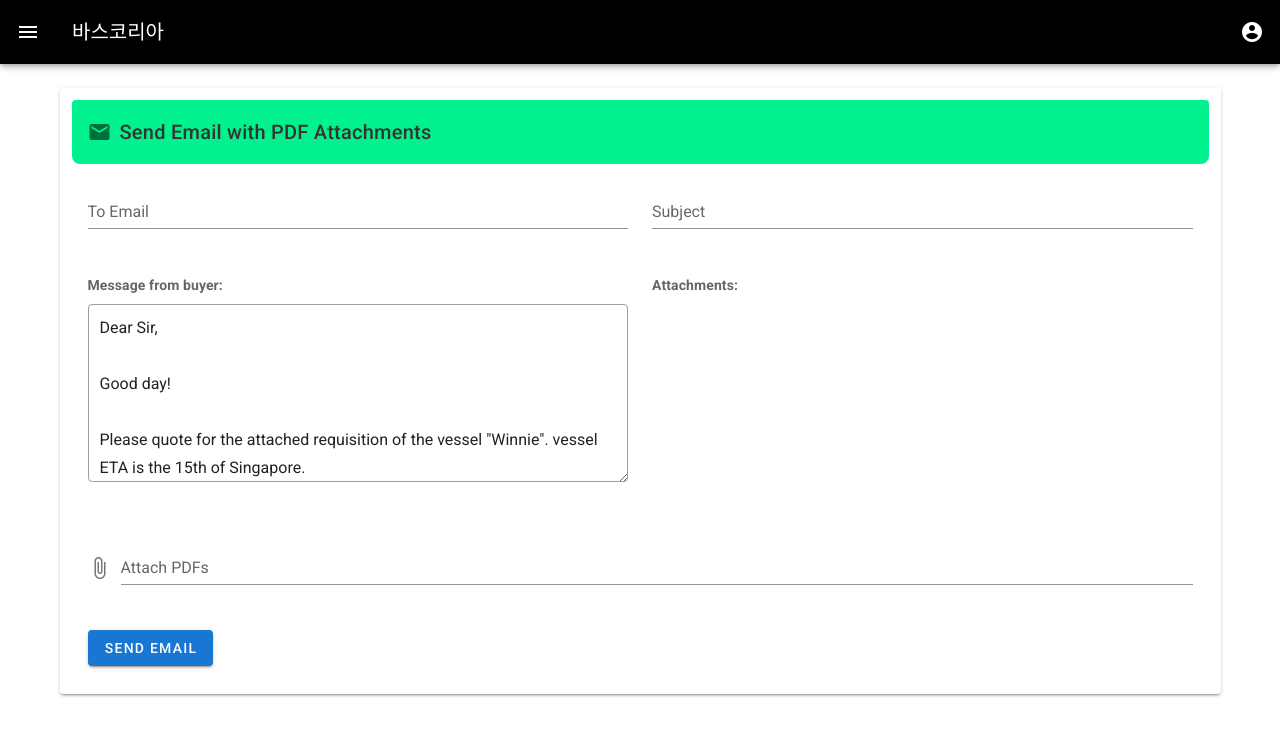
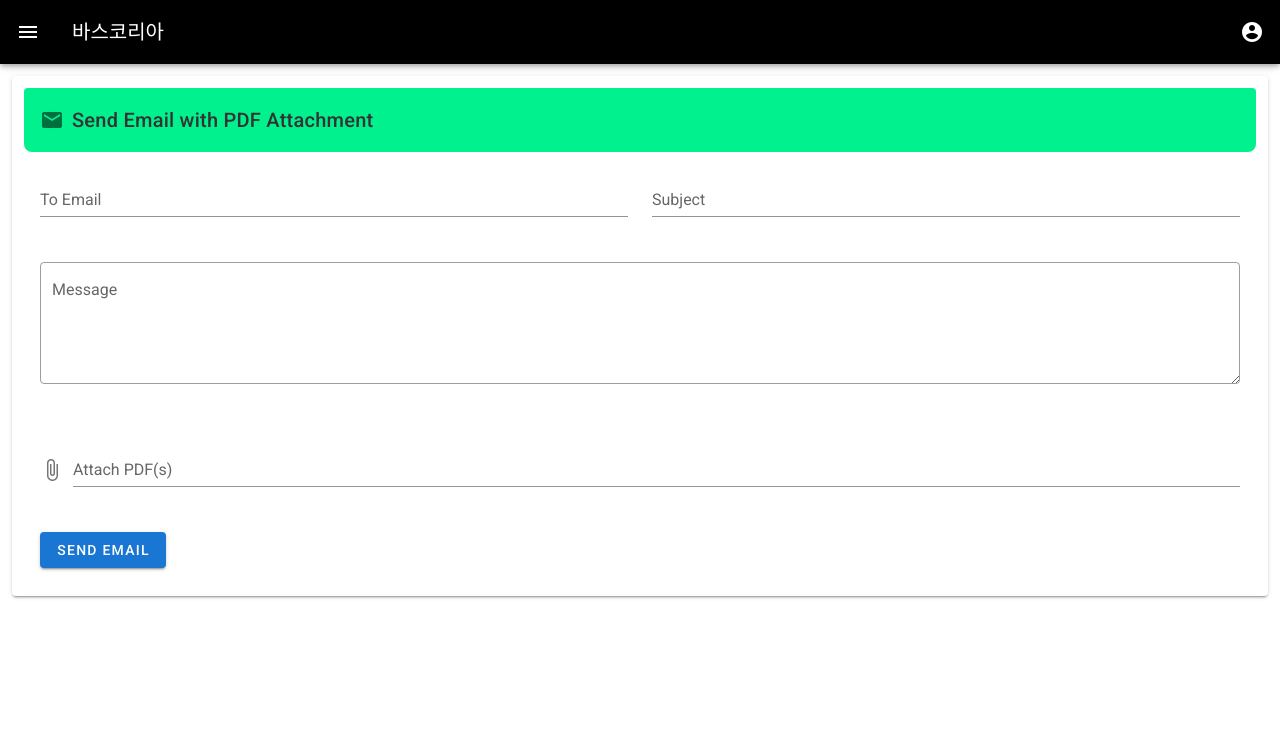
Before and after one commit to tlfqk13/demo-admin, a Vue app: page /send-email in a window 1280 px wide. Shown: the top 736 px of the page. Built offline with nearby package versions, Linux system fonts and the light colour scheme.

Commit message:
* pdf 생성해서 메일까지 보내는 뷰

```diff
--- a/src/views/EmailForm.vue
+++ b/src/views/EmailForm.vue
@@ -1,10 +1,8 @@
 <template>
-  <v-app>
-    <v-container>
   <v-card class="pa-3 mb-4">
     <v-card-title class="section-title">
       <v-icon class="mr-2">mdi-email</v-icon>
-          Send Email with PDF Attachments
+      Send Email with PDF Attachment
     </v-card-title>
     <v-card-text>
       <v-form @submit.prevent="sendEmail">
@@ -15,35 +13,16 @@
           <v-col cols="12" md="6">
             <v-text-field v-model="subject" label="Subject" required></v-text-field>
           </v-col>
-              <v-col cols="12" md="6">
-                <strong>Message from buyer:</strong>
-                <v-textarea
-                  v-model="headerMessage"
-                  rows="6"
-                  outlined
-                  class="mt-2"
-                ></v-textarea>
-              </v-col>
-              <v-col cols="12" md="6">
-                <strong>Attachments:</strong>
-                <v-list>
-                  <v-list-item v-for="(file, index) in pdfFiles" :key="index">
-                    <v-list-item-content>
-                      <v-list-item-title>
-                        <v-icon small class="mr-1">mdi-attachment</v-icon>
-                        <span>{{ file.name }}</span>
-                      </v-list-item-title>
-                    </v-list-item-content>
-                  </v-list-item>
-                </v-list>
+          <v-col cols="12">
+            <v-textarea v-model="message" label="Message" rows="4" outlined></v-textarea>
           </v-col>
           <v-col cols="12">
             <v-file-input
               v-model="pdfFiles"
-                  label="Attach PDFs"
+              label="Attach PDF(s)"
               accept=".pdf"
               multiple
-                  @change="updateAttachments"
+              required
             ></v-file-input>
           </v-col>
           <v-col cols="12">
@@ -53,8 +32,6 @@
       </v-form>
     </v-card-text>
   </v-card>
-    </v-container>
-  </v-app>
 </template>
 
 <script>
@@ -67,18 +44,10 @@ export default {
       toEmail: '',
       subject: '',
       message: '',
-      pdfFiles: [], // 변경: 다중 파일을 위한 배열
-      headerMessage: 'Dear Sir,\n\nGood day!\n\nPlease quote for the attached requisition of the vessel "Winnie". vessel ETA is the 15th of Singapore.\n\nRegards,\nBharani'
+      pdfFiles: [],
     };
   },
   methods: {
-    updateAttachments() {
-      if (this.pdfFiles.length > 0) {
-        this.attachmentNames = this.pdfFiles.map(file => file.name);
-      } else {
-        this.attachmentNames = [];
-      }
-    },
     async sendEmail() {
       if (this.pdfFiles.length === 0) {
         alert('Please attach at least one PDF file.');
@@ -86,13 +55,11 @@ export default {
       }
 
       const formData = new FormData();
-      formData.append('toEmail', this.toEmail);
+      formData.append('to', this.toEmail);
       formData.append('subject', this.subject);
-      formData.append('message', this.message);
-
-      // 변경: 모든 파일을 FormData에 추가
+      formData.append('text', this.message);
       this.pdfFiles.forEach(file => {
-        formData.append('pdfFiles', file);
+        formData.append('attachments', file);
       });
 
       try {
```
Lines whose indentation alone changed are shown as unchanged.
